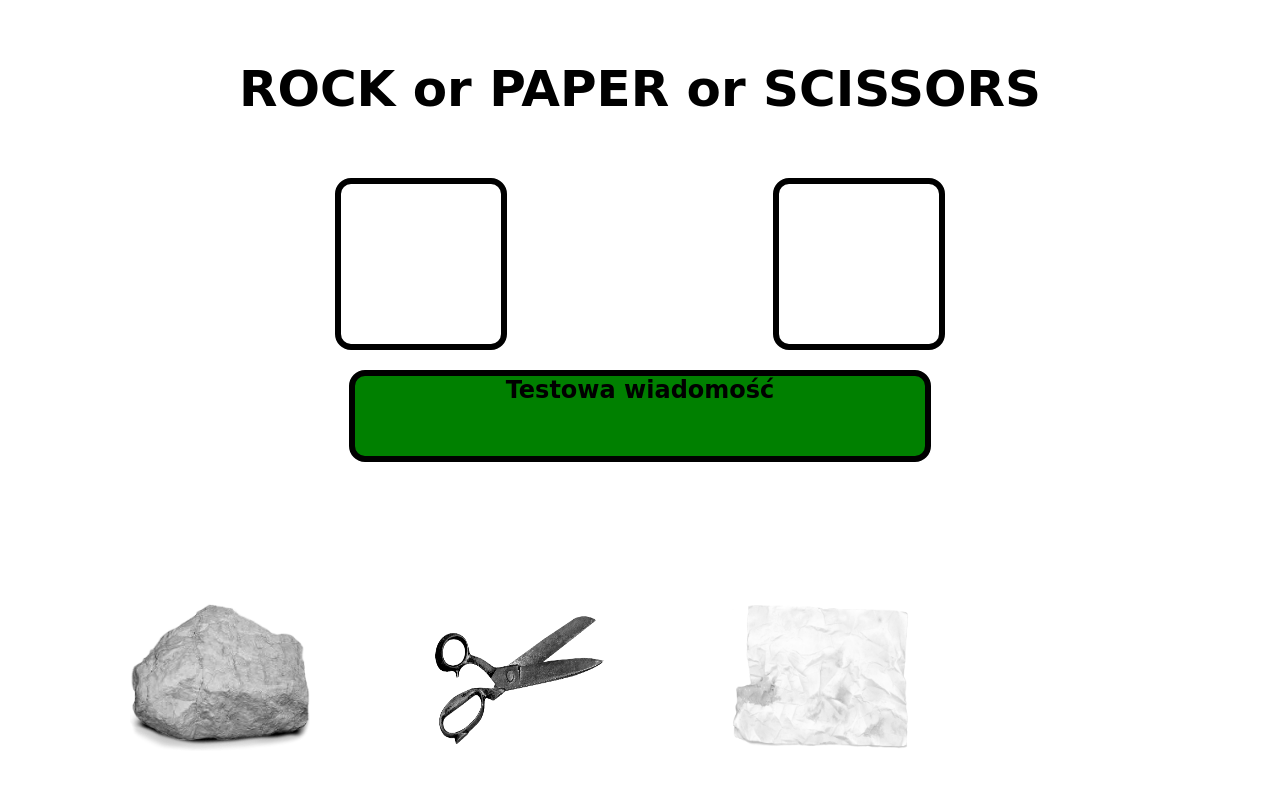
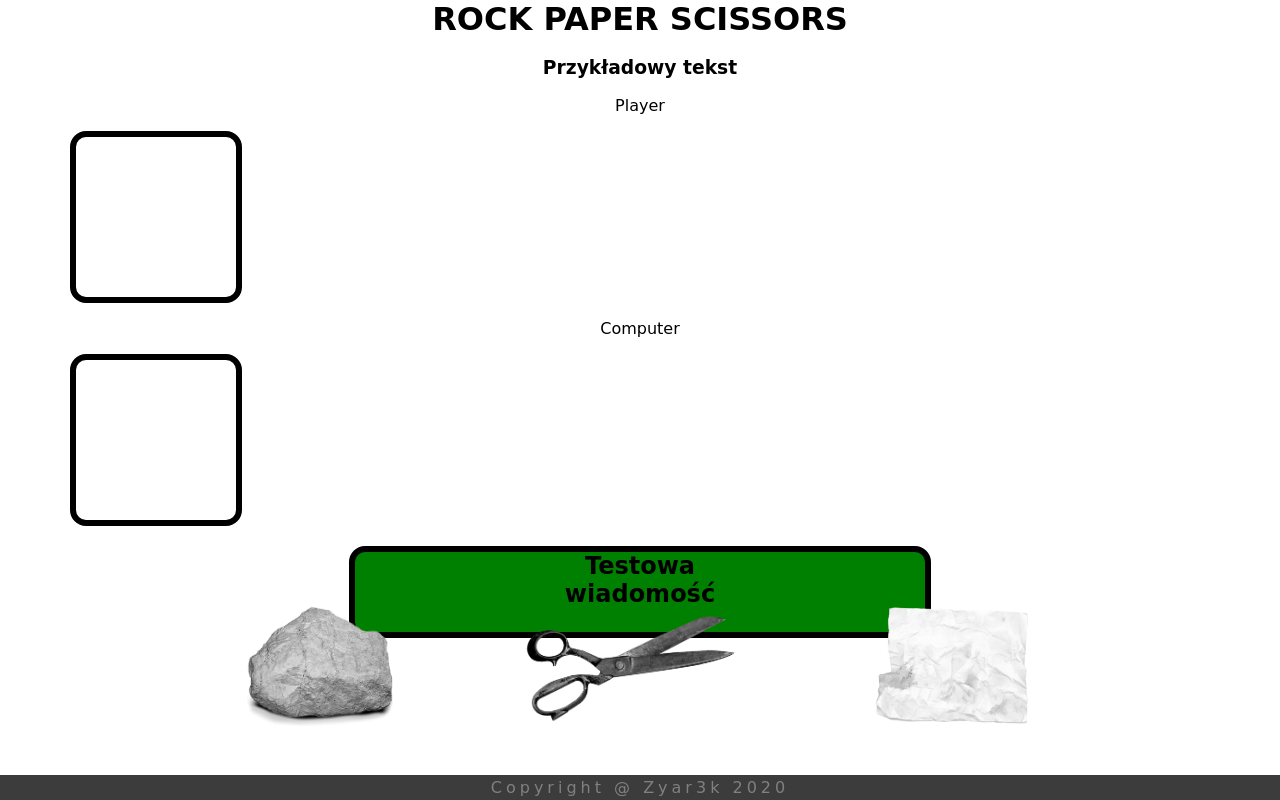
Before and after one commit to Zyar3k/rock-paper-scissors, a website: page index.html in a window 1280 px wide. Drawn offline with Linux system fonts and the light colour scheme; a web font is replaced by a local one.

Commit message:
Improve styles

```diff
--- a/index.html
+++ b/index.html
@@ -8,24 +8,43 @@
 <body>
 	<div class="container">
 		<header>
-			<h1>ROCK or PAPER or SCISSORS</h1>
+			<div class="title">
+				<h1>ROCK PAPER SCISSORS</h1>
+				<h3>Przykładowy tekst</h3>
+			</div>
+			<div class="scores-wrapp">
+				<div class="score-wrapper">
+					<p>Player</p>
+					<div id="player-score" class="indScore">0</div>
+				</div>
+				<div class="score-wrapper">
+					<p>Computer</p>
+					<div id="computer-score" class="indScore">0</div>
+				</div>
+			</div>
 		</header>
 
-		<section class="content">
-			<div id="result">
-			<div id="player-score" class="indScore">0</div>
-			<div id="computer-score" class="indScore">0</div>
-		</div>
-		<div class="meessagesWrapper">
-			<h2 id="messages">Testowa wiadomość</h2>
-		</div>
-		<div class="bottom">
-				<div id="buttons">
-				<img src="../images/rock.png" id="play-rock" class="play-rock">
-				<img src="../images/scissors.png" id="play-scissors" class="play-scissors">
-				<img src="../images/paper.png" id="play-paper" class="play-paper">
+		<section class="middle">
+			<div class="meessagesWrapper">
+				<h2 id="messages">Testowa <br> wiadomość</h2>
 			</div>
 		</section>
+
+
+
+		<section class="bottom">
+			<div id="buttons">
+				<img src="../images/rock.png" alt="rock" id="play-rock" class="play-rock">
+				<img src="../images/scissors.png" alt="scissors" id="play-scissors" class="play-scissors">
+				<img src="../images/paper.png" alt="paper" id="play-paper" class="play-paper">
+			</div>
+		</section>
+
+		<footer>
+			<p>
+				Copyright @ Zyar3k 2020
+			</p>
+		</footer>
 
 	</div>
 	<script src="js/main.js"></script>
--- a/sass/style.scss
+++ b/sass/style.scss
@@ -20,24 +20,25 @@ body {
 
 header h1{
   margin: 0;
-  padding: 60px;
-  font-size: 50px;
-  font-family: 'Permanent Marker', cursive;
 }
 
-.bottom {
+section.bottom {
+  left: 0;
+  width: 100%;
   bottom: 0;
   position: fixed;
+  display: flex;
+  justify-content: center;
 }
 
 .bottom #buttons {
-  display: flex;
-  justify-content: space-evenly;
+  padding-bottom: 30px;
 }
 
 img {
-  width: 300px;
-  filter: grayscale(2);
+  margin: 0;
+  height: 200px;
+  filter: grayscale(1);
   transition: 0.5s;
   transform: scale(0.6);
 }
@@ -76,3 +77,21 @@ img:hover {
   border: 6px solid black;
   border-radius: 16px;
 }
+
+/* Footer */ //DONE
+
+footer {
+  left: 0;
+  width: 100%;
+  bottom: 0;
+  position: fixed;
+  display: flex;
+  justify-content: center;
+  background: rgb(61, 60, 60);
+
+  p {
+    margin: 3px 0;
+    color: grey;
+    letter-spacing: 4px;
+  }
+}
```
Also changed, not shown: js/main.js (+12 -12 lines), css/style.css, 1 other file.
